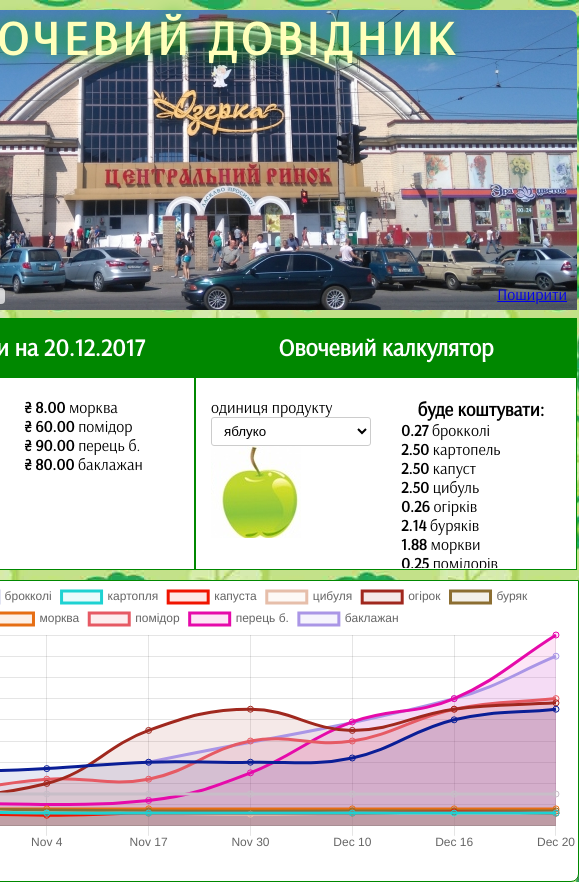
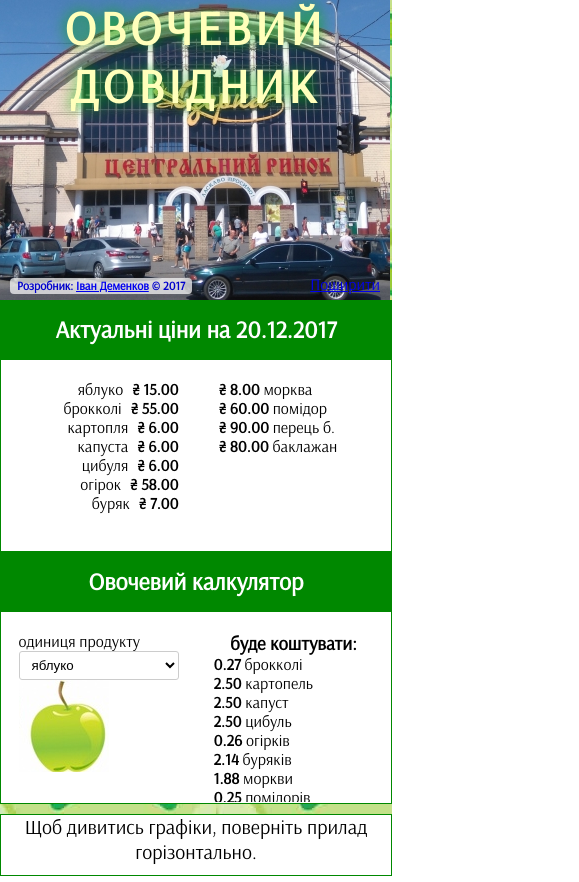
Before and after one commit to deivan/vegetables, a Vue app: page / in a window 390 px wide. Shown: the whole page, 579 px wide, since content can reach past the window. Built offline with nearby package versions, Linux system fonts and the light colour scheme.

Commit message:
Added simple mobile version

```diff
--- a/src/js/App.vue
+++ b/src/js/App.vue
@@ -33,6 +33,7 @@
         </div>
     </div>
     <charts :data="products"></charts>
+    <div class="main__charts--info">Щоб дивитись графіки, поверніть прилад горізонтально.</div>
   </div>
 </template>
 
--- /dev/null
+++ b/src/scss/mobile.scss
@@ -0,0 +1,27 @@
+@media screen and (max-width:768px) {
+  body {
+    padding-top:0;
+    div.main {
+      width: 100%;
+      height:auto;
+      display:block;
+      border-radius:0px;
+      padding-top:300px;
+      .main__block {
+        width: 100%;
+      }
+      .main__charts {
+        position: static;
+      }
+    }
+  }
+}
+
+@media screen and (max-width:480px) {
+  .main__charts {
+    display:none;
+    &--info {
+      display:block;
+    }
+  }
+}
--- a/src/scss/style.scss
+++ b/src/scss/style.scss
@@ -125,6 +125,16 @@ body {
     border-bottom-left-radius: 8px;
     border-bottom-right-radius: 8px;
     background-color: #fff;
+    &--info {
+      display:none;
+      width:100%;
+      margin-top: 10px;
+      height: 60px;
+      border: 1px solid #080;
+      background-color: #fff;
+      font-size: 20px;
+      text-align: center;
+    }
   }
 
   &__selector {
@@ -205,3 +215,5 @@ body {
     }
   }
 }
+
+@import './mobile.scss';
```
